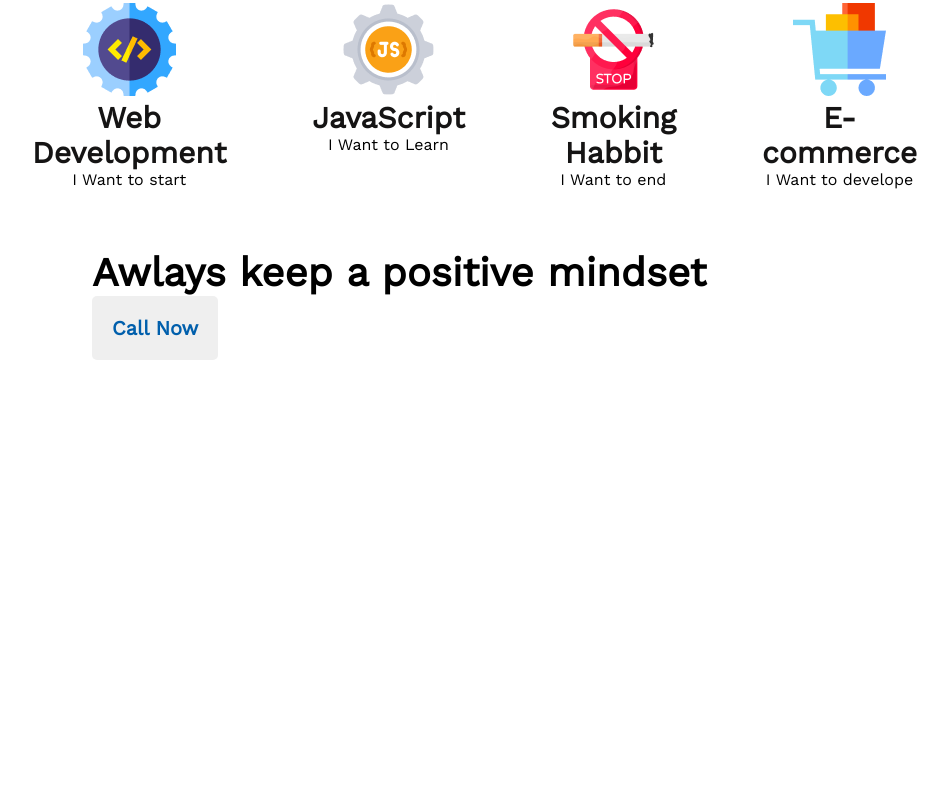
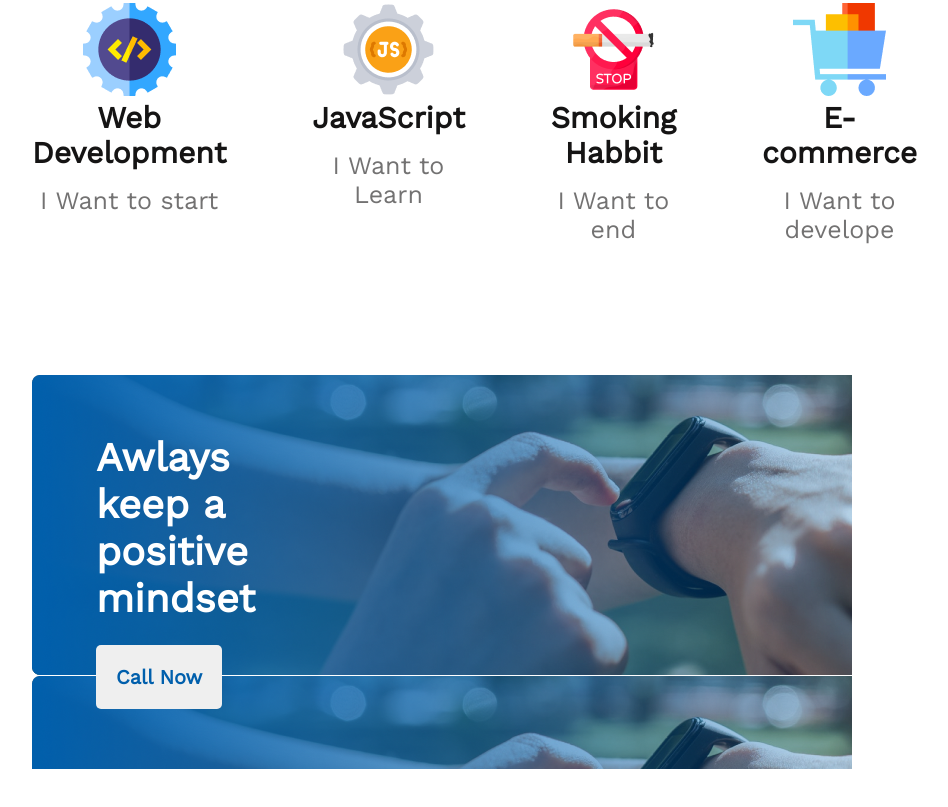
Before and after one commit to limon158/Assignment-repo, a plain HTML site: page index.html in a window 1280 px wide. Shown: the part 2575-3382 px from the top of the page, without its empty margins (198-1146 px from the left). Before the commit the page ends 3125 px from the top, so only its background shows below. Drawn offline with nearby package versions, Linux system fonts and the light colour scheme.

Commit message:
section banner added

```diff
--- a/style.css
+++ b/style.css
@@ -77,12 +77,21 @@
   font-size: 30px;
   color: #151414;
 }
+.content-description {
+  font-weight: 500;
+  font-size: 25px;
+  color: #737272;
+  margin-top: 16px;
+}
 .my-plan-banner {
-  padding: 60px;
+  padding: 60px 617px 60px 64px;
   text-align: left;
+  background-image: url(images/gradient1.png), url(images/watch.png);
+  margin-top: 130px;
 }
 .my-plan-banner-title {
   font-weight: 700;
   font-size: 40px;
-  /* color: #ffffff; */
+  color: #ffffff;
+  margin-bottom: 23px;
 }
```
